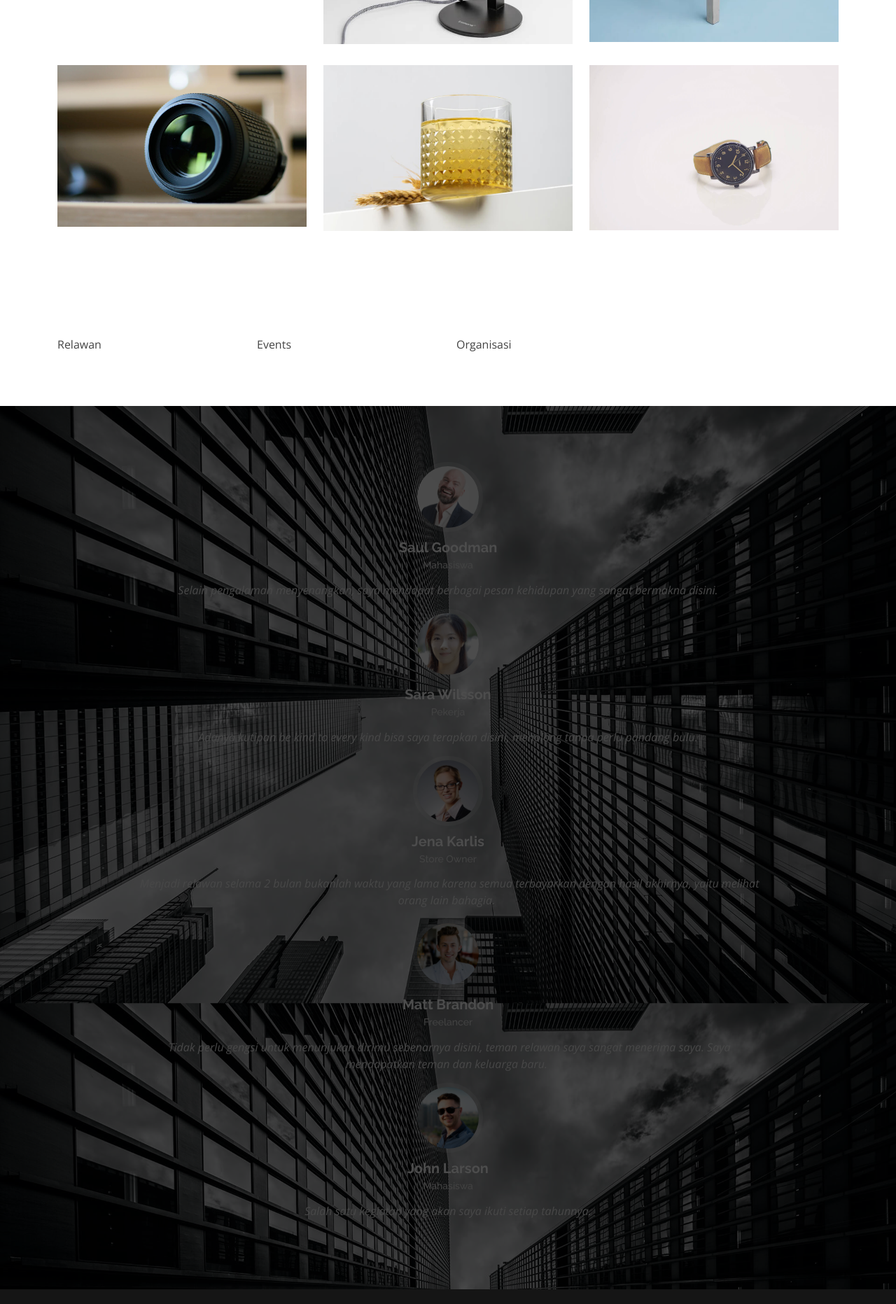
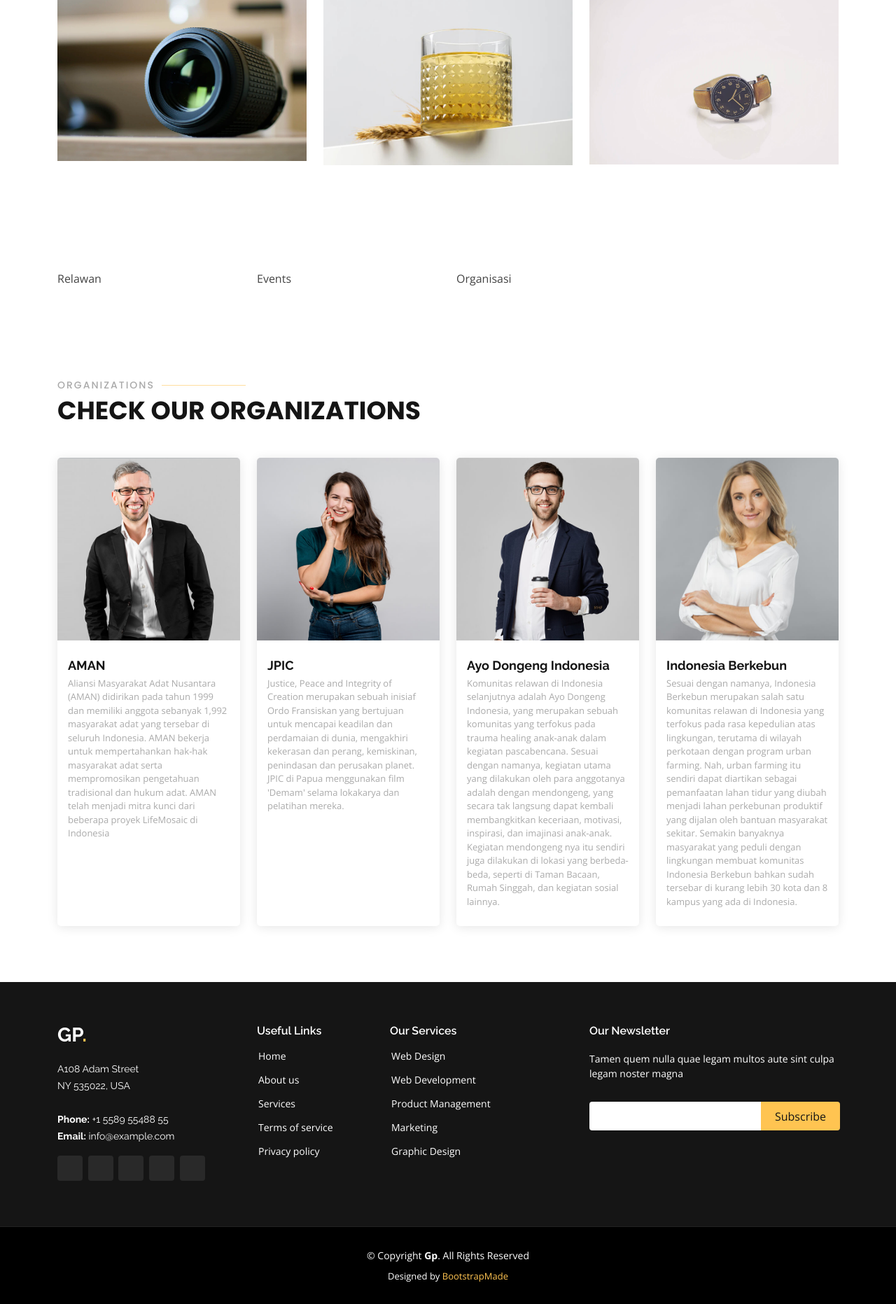
Before and after one commit to meirzaputri/PWBF, a Laravel app: page / in a window 1280 px wide. Shown: the part 3622-5485 px from the top of the page at 70% size. Run offline with Laravel 8, Linux system fonts and the light colour scheme.

Commit message:
menambahkan view organizations, mengubah view documentations dan welcome

```diff
--- a/resources/views/partials/documentation.blade.php
+++ b/resources/views/partials/documentation.blade.php
@@ -11,7 +11,7 @@
             <ul id="portfolio-flters">
               <li data-filter="*" class="filter-active">All</li>
               <li data-filter=".filter-app">App</li>
-              <li data-filter=".filter-card">Card</li>
+              <li data-filt                                                                 er=".filter-card">Card</li>
               <li data-filter=".filter-web">Web</li>
             </ul>
           </div>
@@ -21,12 +21,12 @@
 
           <div class="col-lg-4 col-md-6 portfolio-item filter-app">
             <div class="portfolio-wrap">
-              <img src="assets/img/portfolio/portfolio-1.jpg" class="img-fluid" alt="">
+              <img src="assets/img/documentations/relawan1.jpg" class="img-fluid" alt="">
               <div class="portfolio-info">
                 <h4>App 1</h4>
                 <p>App</p>
                 <div class="portfolio-links">
-                  <a href="assets/img/portfolio/portfolio-1.jpg" data-gallery="portfolioGallery" class="portfolio-lightbox" title="App 1"><i class="bx bx-plus"></i></a>
+                  <a href="assets/img/documentations/relawan1.jpg" data-gallery="portfolioGallery" class="portfolio-lightbox" title="App 1"><i class="bx bx-plus"></i></a>
                   <a href="portfolio-details.html" title="More Details"><i class="bx bx-link"></i></a>
                 </div>
               </div>
--- /dev/null
+++ b/resources/views/partials/organizations.blade.php
@@ -0,0 +1,108 @@
+<!-- ======= Team Section ======= -->
+<section id="team" class="team">
+    <div class="container" data-aos="fade-up">
+
+        <div class="section-title">
+            <h2>Organizations</h2>
+            <p>Check Our Organizations</p>
+        </div>
+
+        <div class="row">
+
+            <div class="col-lg-3 col-md-6 d-flex align-items-stretch">
+                <div class="member" data-aos="fade-up" data-aos-delay="100">
+                    <div class="member-img">
+                        <img src="assets/img/team/team-1.jpg" class="img-fluid" alt="">
+                    </div>
+                    <div class="member-info">
+                        <h4>AMAN</h4>
+                        <span>Aliansi Masyarakat Adat Nusantara (AMAN) didirikan pada tahun 1999 dan
+                            memiliki anggota sebanyak 1,992 masyarakat adat yang tersebar di seluruh Indonesia.
+                            AMAN bekerja untuk mempertahankan hak-hak masyarakat adat serta mempromosikan
+                            pengetahuan tradisional dan hukum adat.
+                            AMAN telah menjadi mitra kunci dari beberapa proyek LifeMosaic di Indonesia</span>
+                        <div class="social">
+                            <a href=""><i class="bi bi-twitter"></i></a>
+                            <a href=""><i class="bi bi-facebook"></i></a>
+                            <a href=""><i class="bi bi-instagram"></i></a>
+                            <a href=""><i class="bi bi-linkedin"></i></a>
+                        </div>
+                    </div>
+                </div>
+            </div>
+
+            <div class="col-lg-3 col-md-6 d-flex align-items-stretch">
+                <div class="member" data-aos="fade-up" data-aos-delay="200">
+                    <div class="member-img">
+                        <img src="assets/img/team/team-2.jpg" class="img-fluid" alt="">
+                        <div class="social">
+                            <a href=""><i class="bi bi-twitter"></i></a>
+                            <a href=""><i class="bi bi-facebook"></i></a>
+                            <a href=""><i class="bi bi-instagram"></i></a>
+                            <a href=""><i class="bi bi-linkedin"></i></a>
+                        </div>
+                    </div>
+                    <div class="member-info">
+                        <h4>JPIC</h4>
+                        <span>Justice, Peace and Integrity of Creation merupakan sebuah inisiaf Ordo Fransiskan
+                            yang bertujuan untuk mencapai keadilan dan perdamaian di dunia, mengakhiri kekerasan
+                            dan perang, kemiskinan, penindasan dan perusakan planet.
+                            JPIC di Papua menggunakan film 'Demam' selama lokakarya dan pelatihan mereka.</span>
+                    </div>
+                </div>
+            </div>
+
+            <div class="col-lg-3 col-md-6 d-flex align-items-stretch">
+                <div class="member" data-aos="fade-up" data-aos-delay="300">
+                    <div class="member-img">
+                        <img src="assets/img/team/team-3.jpg" class="img-fluid" alt="">
+                        <div class="social">
+                            <a href=""><i class="bi bi-twitter"></i></a>
+                            <a href=""><i class="bi bi-facebook"></i></a>
+                            <a href=""><i class="bi bi-instagram"></i></a>
+                            <a href=""><i class="bi bi-linkedin"></i></a>
+                        </div>
+                    </div>
+                    <div class="member-info">
+                        <h4>Ayo Dongeng Indonesia</h4>
+                        <span>Komunitas relawan di Indonesia selanjutnya adalah Ayo Dongeng Indonesia,
+                            yang merupakan sebuah komunitas yang terfokus pada trauma healing anak-anak
+                            dalam kegiatan pascabencana.
+
+                            Sesuai dengan namanya, kegiatan utama yang dilakukan oleh para anggotanya adalah
+                            dengan mendongeng, yang secara tak langsung dapat kembali membangkitkan keceriaan,
+                            motivasi, inspirasi, dan imajinasi anak-anak. Kegiatan mendongeng nya itu sendiri
+                            juga dilakukan di lokasi yang berbeda-beda, seperti di Taman Bacaan, Rumah Singgah,
+                            dan kegiatan sosial lainnya.</span>
+                    </div>
+                </div>
+            </div>
+
+            <div class="col-lg-3 col-md-6 d-flex align-items-stretch">
+                <div class="member" data-aos="fade-up" data-aos-delay="400">
+                    <div class="member-img">
+                        <img src="assets/img/team/team-4.jpg" class="img-fluid" alt="">
+                        <div class="social">
+                            <a href=""><i class="bi bi-twitter"></i></a>
+                            <a href=""><i class="bi bi-facebook"></i></a>
+                            <a href=""><i class="bi bi-instagram"></i></a>
+                            <a href=""><i class="bi bi-linkedin"></i></a>
+                        </div>
+                    </div>
+                    <div class="member-info">
+                        <h4>Indonesia Berkebun</h4>
+                        <span>Sesuai dengan namanya, Indonesia Berkebun merupakan salah satu komunitas relawan
+                            di Indonesia yang terfokus pada rasa kepedulian atas lingkungan,
+                            terutama di wilayah perkotaan dengan program urban farming.
+                            Nah, urban farming itu sendiri dapat diartikan sebagai pemanfaatan lahan tidur
+                            yang diubah menjadi lahan perkebunan produktif yang dijalan oleh bantuan masyarakat sekitar.
+                            Semakin banyaknya masyarakat yang peduli dengan lingkungan membuat komunitas Indonesia Berkebun
+                            bahkan sudah tersebar di kurang lebih 30 kota dan 8 kampus yang ada di Indonesia.</span>
+                    </div>
+                </div>
+            </div>
+
+        </div>
+
+    </div>
+</section><!-- End Team Section -->
--- a/resources/views/welcome.blade.php
+++ b/resources/views/welcome.blade.php
@@ -25,7 +25,7 @@
        @include('partials.callactions')
        @include('partials.documentation')
        @include('partials.counts')
-       @include('partials.testimonial')
+       @include('partials.organizations')
 
 
 
```
